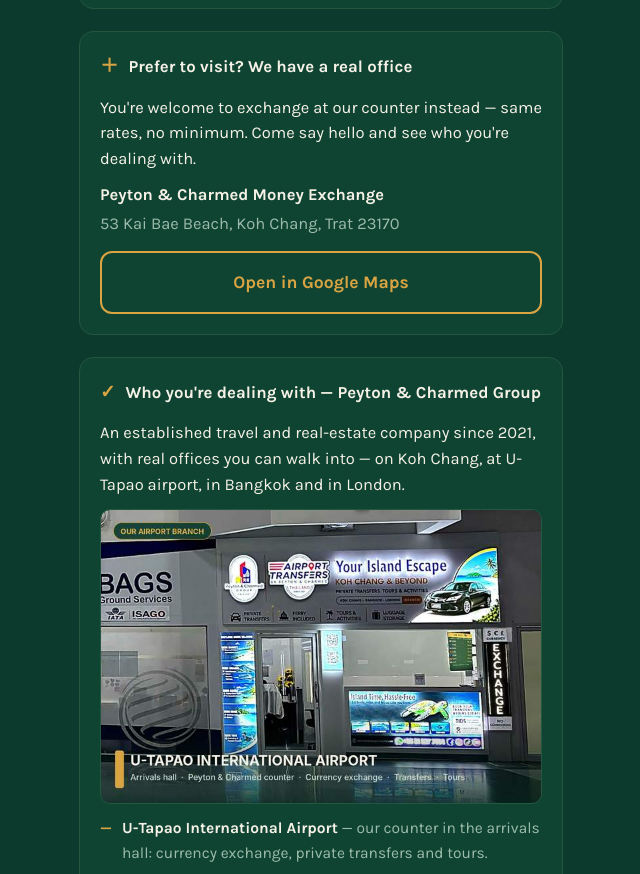
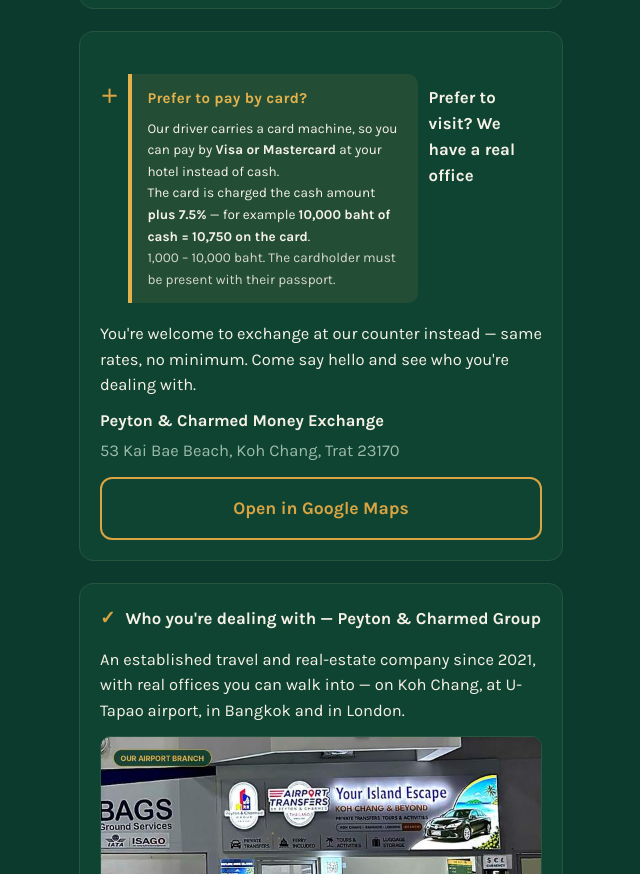
Before and after one commit to Peytoncharm/rateboard, a plain HTML site: page order.html in a window 1280 px wide. Shown: the part 2513-3387 px from the top of the page, without its empty margins (319-959 px from the left). Drawn offline with Linux system fonts and the light colour scheme; no server answers.

Commit message:
Add card payment option (cash + 7.5%) to the delivery order page

```diff
--- a/order.html
+++ b/order.html
@@ -151,7 +151,8 @@
   </section>
 
   <section class="card" aria-labelledby="s4">
-    <div class="step"><span class="n">＋</span><h2 id="s4">Prefer to visit? We have a real office</h2></div>
+    <div class="step"><span class="n">＋</span><div style="margin:22px 0 4px;border-left:4px solid #E4B24C;background:rgba(228,178,76,.09);padding:13px 15px;border-radius:0 10px 10px 0"><div style="font-weight:800;font-size:15px;color:#E4B24C;letter-spacing:.02em">Prefer to pay by card?</div><div style="font-size:13.5px;line-height:1.6;margin-top:7px">Our driver carries a card machine, so you can pay by <b>Visa or Mastercard</b> at your hotel instead of cash.<br>The card is charged the cash amount <b>plus 7.5%</b> &mdash; for example <b>10,000 baht of cash = 10,750 on the card</b>.<br><span style="opacity:.85">1,000 &ndash; 10,000 baht. The cardholder must be present with their passport.</span></div></div>
+<h2 id="s4">Prefer to visit? We have a real office</h2></div>
     <p style="margin:0 0 10px">You're welcome to exchange at our counter instead — same rates, no minimum. Come say hello and see who you're dealing with.</p>
     <p style="margin:0 0 4px; font-weight:700">Peyton &amp; Charmed Money Exchange</p>
     <p style="margin:0 0 14px; color:var(--muted)">53 Kai Bae Beach, Koh Chang, Trat 23170</p>
```
